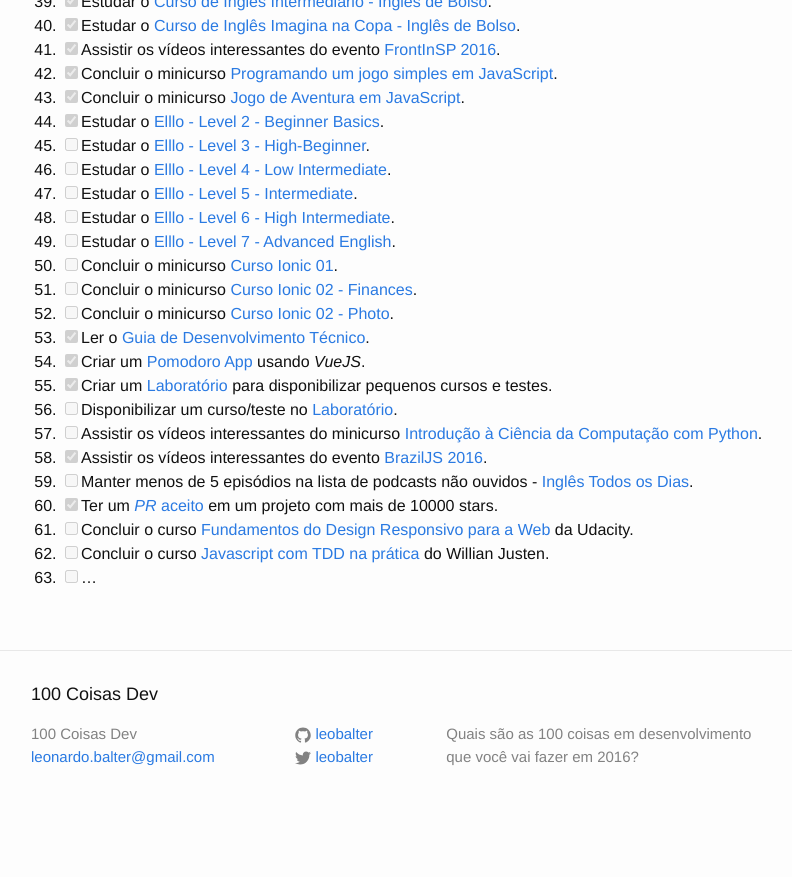
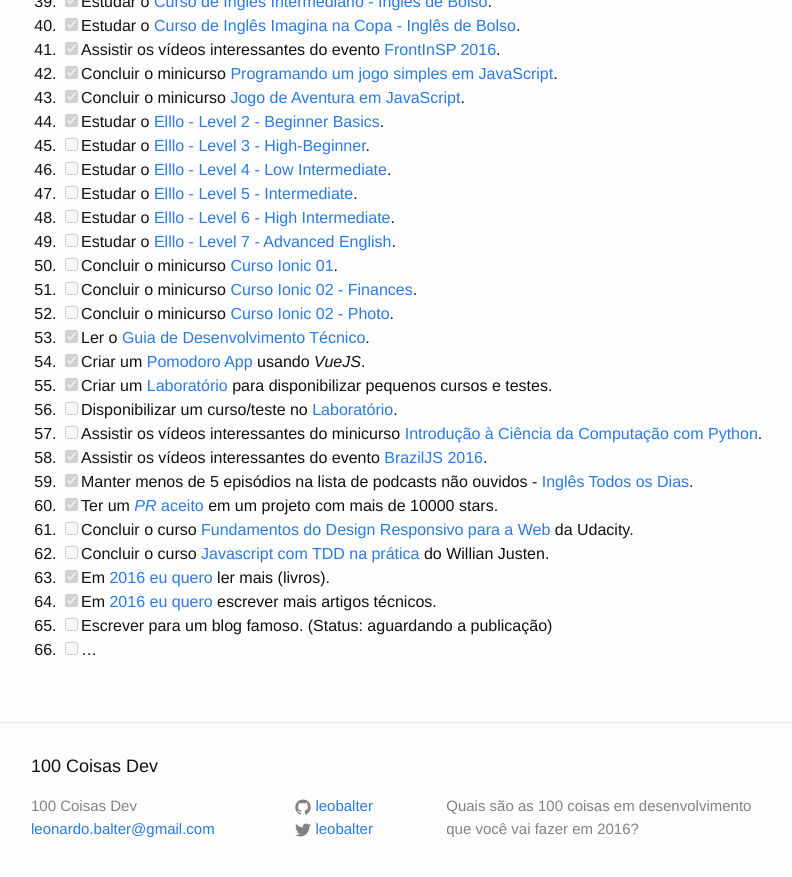
Before and after one commit to leobalter/100-coisas-dev, a Jekyll site: the page built from _posts/listas/2016-01-18-ftonato.markdown, in a window 1280 px wide and 900 px high, scrolled down 1122 px. Shown: the top 877 px of the window, without its empty margins (239-1031 px from the left). Built offline with Jekyll 4.4.1, drawn with Linux system fonts in a browser that asks for light colours; comment, search, counter and statistics services are not loaded; before the commit the page ends 1950 px from its top, so only the background shows below that.

Commit message:
Adicionar três itens e concluir um
* Manter menos de 5 episódios na lista de podcasts não ouvidos - Inglês Todos os Dias
* Em 2016 eu quero ler mais (livros)
* Em 2016 eu quero escrever mais artigos técnicos.
* Escrever para um blog famoso.

```diff
--- a/_posts/listas/2016-01-18-ftonato.markdown
+++ b/_posts/listas/2016-01-18-ftonato.markdown
@@ -63,8 +63,11 @@ categories: listas
 56. [ ] Disponibilizar um curso/teste no [Laboratório](https://github.com/admcodelabschool).
 57. [ ] Assistir os vídeos interessantes do minicurso [Introdução à Ciência da Computação com Python](https://www.youtube.com/playlist?list=PLcoJJSvnDgcKpOi_UeneTNTIVOigRQwcn).
 58. [x] Assistir os vídeos interessantes do evento [BrazilJS 2016](https://www.youtube.com/playlist?list=PLg2lQYZDBwOTMMnclNPFZdbLPKKYNazXb).
-59. [ ] Manter menos de 5 episódios na lista de podcasts não ouvidos - [Inglês Todos os Dias](http://www.domineingles.com.br/category/ingles-todos-os-dias/).
+59. [x] Manter menos de 5 episódios na lista de podcasts não ouvidos - [Inglês Todos os Dias](http://www.domineingles.com.br/category/ingles-todos-os-dias/).
 60. [x] Ter um [_PR_ aceito](https://github.com/julianshapiro/velocity/pull/705) em um projeto com mais de 10000 stars.
 61. [ ] Concluir o curso [Fundamentos do Design Responsivo para a Web](https://br.udacity.com/course/responsive-web-design-fundamentals--ud893/) da Udacity.
 62. [ ] Concluir o curso [Javascript com TDD na prática](https://www.eventick.com.br/javascript-com-tdd-na-pratica) do Willian Justen.
-63. [ ] ...
+63. [x] Em [2016 eu quero](https://github.com/ftonato/in-2016-i-want) ler mais (livros).
+64. [x] Em [2016 eu quero](https://github.com/ftonato/in-2016-i-want) escrever mais artigos técnicos.
+65. [ ] Escrever para um blog famoso. (Status: aguardando a publicação)
+66. [ ] ...
```
